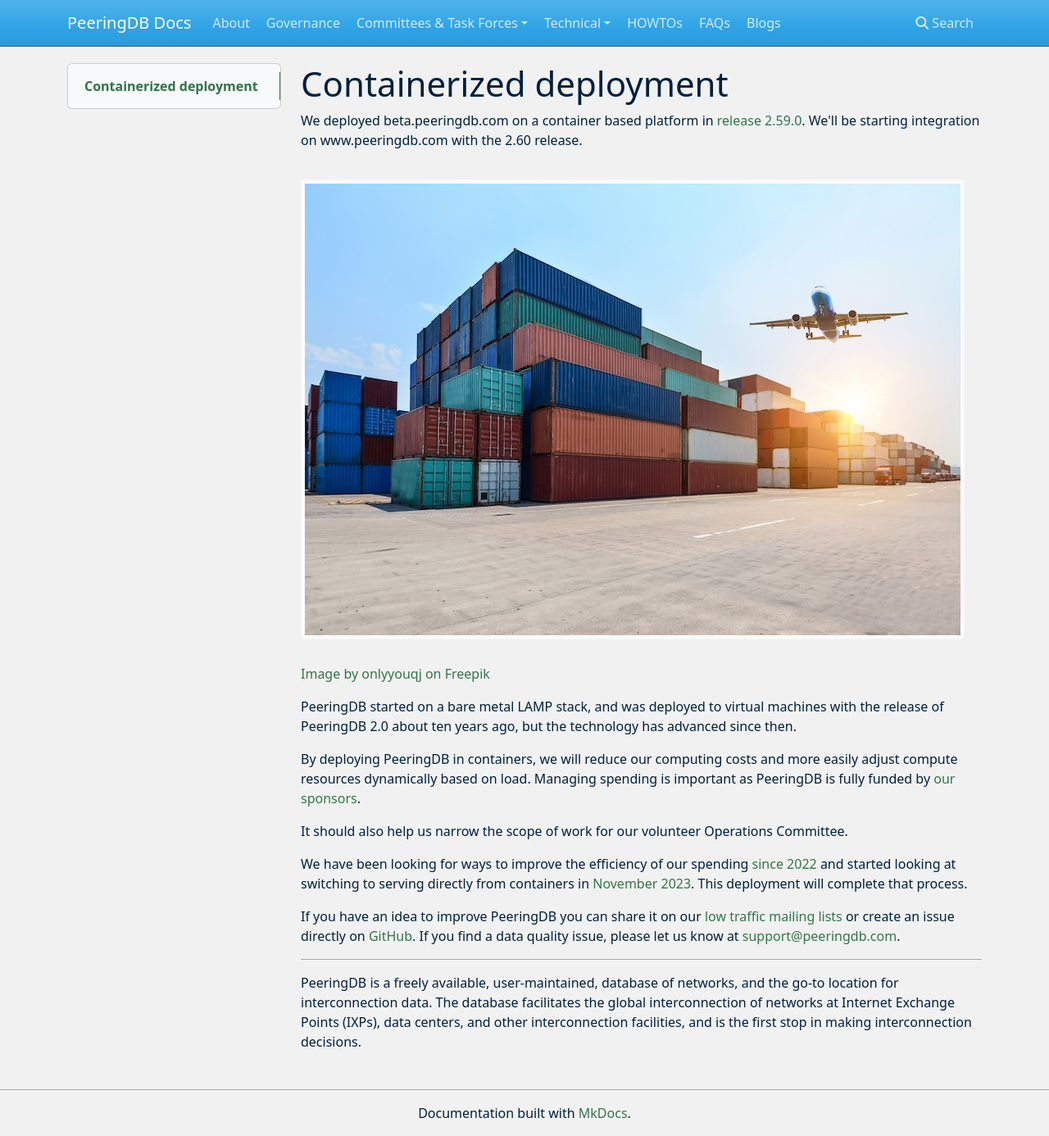
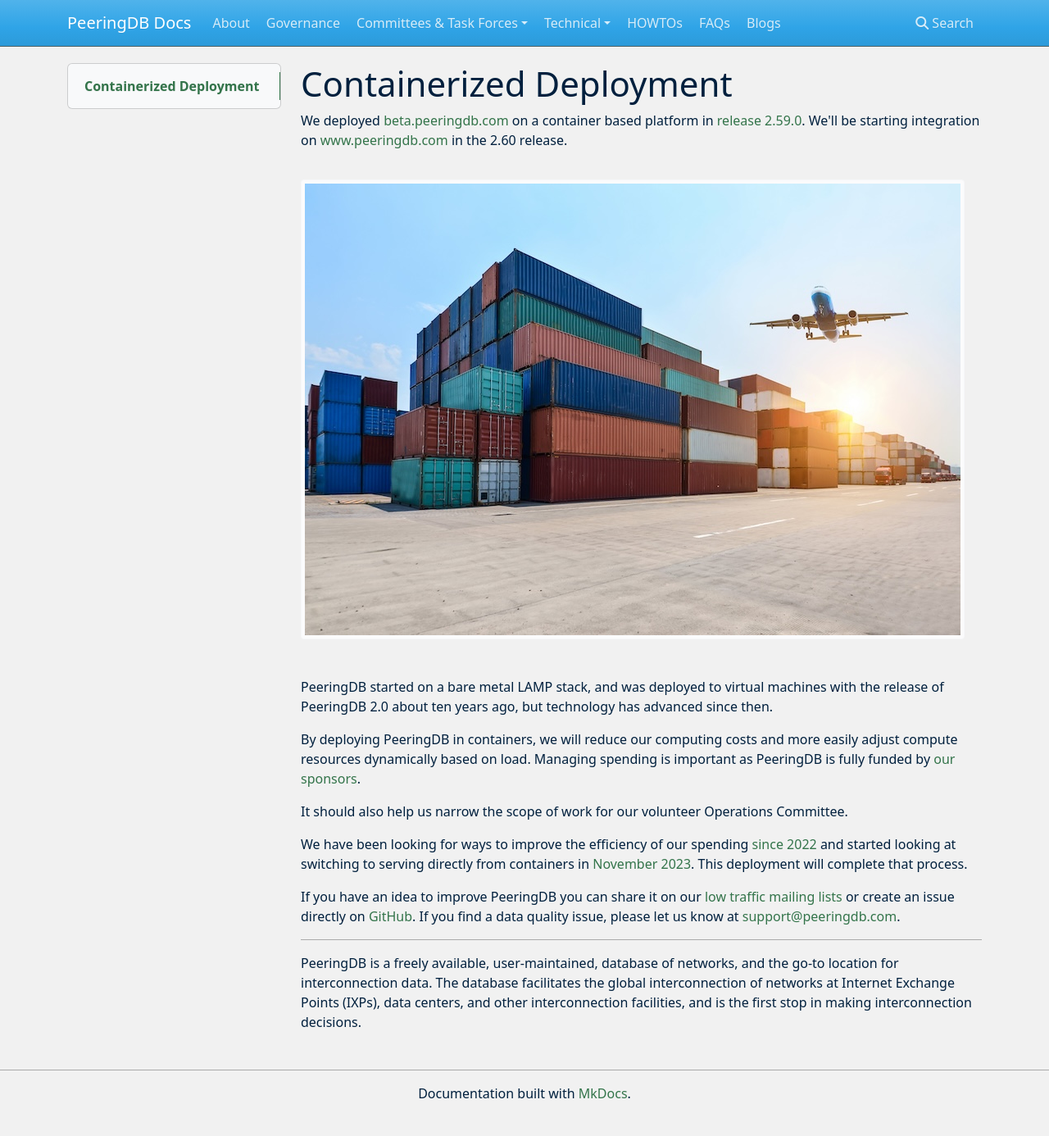
Before and after one commit to peeringdb/docs, an MkDocs documentation site: the page built from docs/blog/containerize.md, in a window 1280 px wide and 1386 px high. Shown: the whole window at 82% size. Built offline with MkDocs 1.6.1, drawn with Linux system fonts in a browser that asks for light colours; nearby versions of some CDN libraries.

Commit message:
Link Containerized Deployment blog.

```diff
--- a/docs/blog/containerize.md
+++ b/docs/blog/containerize.md
@@ -1,11 +1,10 @@
-# Containerized deployment
+# Containerized Deployment
 
-We deployed beta.peeringdb.com on a container based platform in [release 2.59.0](https://docs.peeringdb.com/release_notes/#release-2590). We'll be starting integration on www.peeringdb.com with the 2.60 release.
+We deployed [beta.peeringdb.com](beta.peeringdb.com) on a container based platform in [release 2.59.0](/release_notes/#release-2590). We'll be starting integration on [www.peeringdb.com](www.peeringdb.com) in the 2.60 release.
 
 ![Image by onlyyouqj on Freepik](images/industrial-port-container-yard.jpg)
-<a href="https://www.freepik.com/free-photo/industrial-port-container-yard_1145654.htm#fromView=search&page=1&position=0&uuid=f0a4aff4-0b55-47b6-ad40-636aa1eb2f06">Image by onlyyouqj on Freepik</a>
 
-PeeringDB started on a bare metal LAMP stack, and was deployed to virtual machines with the release of PeeringDB 2.0 about ten years ago, but the technology has advanced since then.
+PeeringDB started on a bare metal LAMP stack, and was deployed to virtual machines with the release of PeeringDB 2.0 about ten years ago, but technology has advanced since then.
 
 By deploying PeeringDB in containers, we will reduce our computing costs and more easily adjust compute resources dynamically based on load. Managing spending is important as PeeringDB is fully funded by [our sponsors](https://www.peeringdb.com/sponsors).
 
```
Also changed, not shown: docs/blogs.md (+1 -0 lines).
